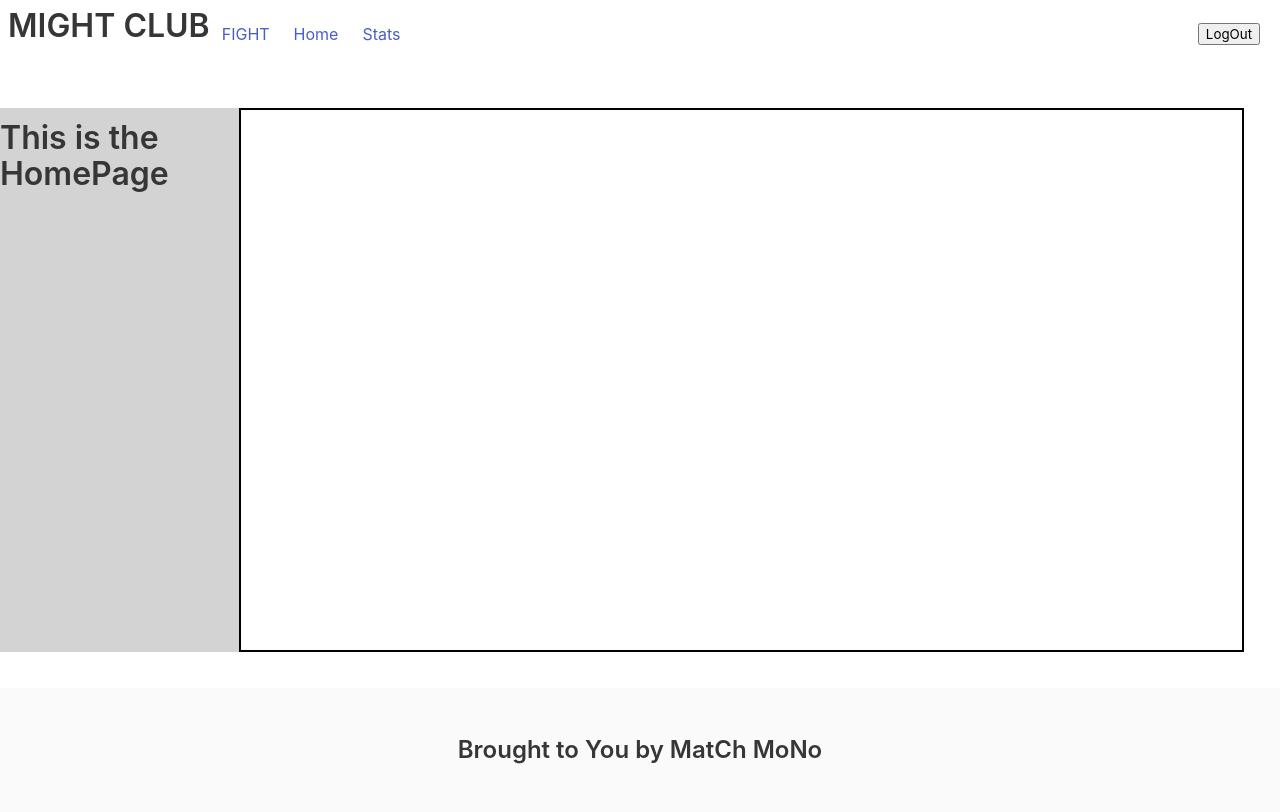
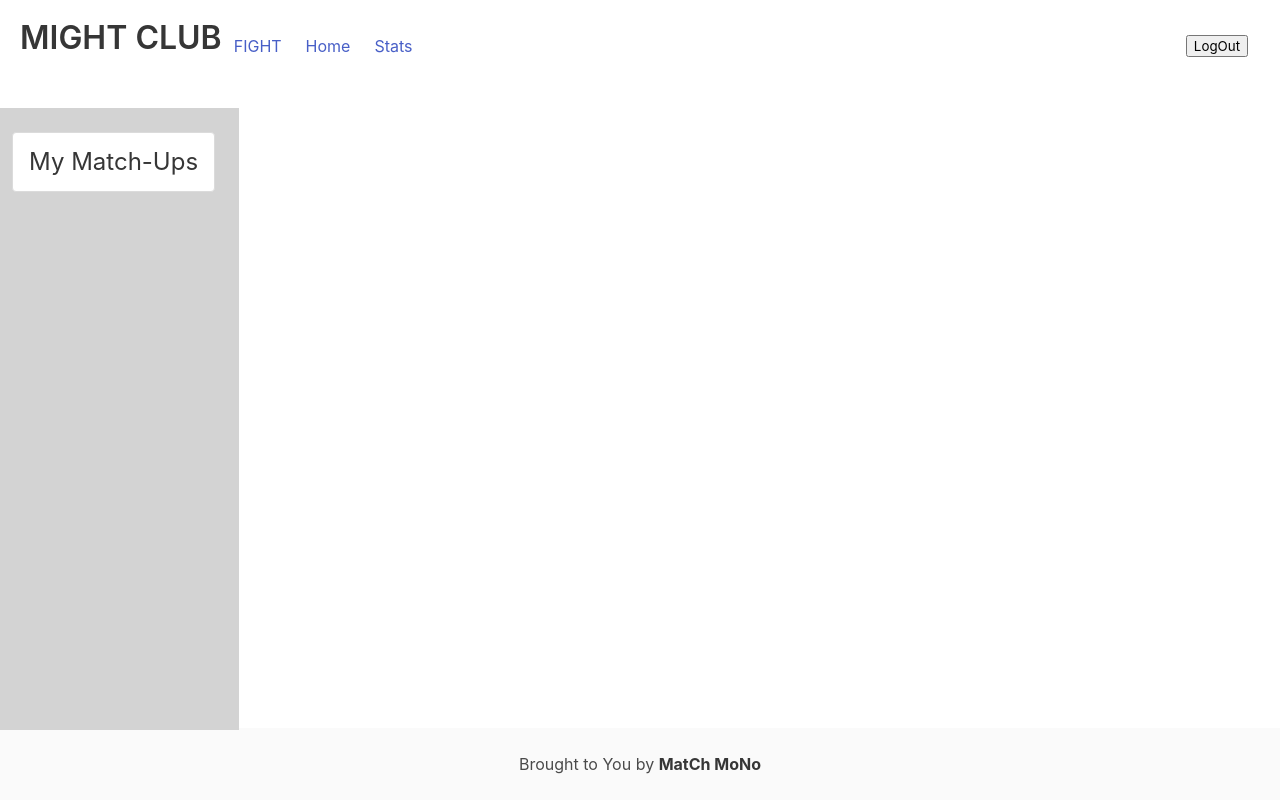
Before and after one commit to nolshark/project_3, a React (Create React App) app in the folder client/: page / in a window 1280 px wide. Shown: the top 812 px of the page. Built offline with nearby package versions, Linux system fonts and the light colour scheme.

Commit message:
Updated Layout

```diff
--- a/client/src/components/Footer/index.js
+++ b/client/src/components/Footer/index.js
@@ -3,10 +3,8 @@ import React from "react";
 const Footer  = () => {
 
     return (
-        <footer class="footer">
-            <div class="content is-small has-text-centered">
-                <h1>Brought to You by MatCh MoNo</h1>
-            </div>
+        <footer class="footer is-small has-text-centered">
+                <h1>Brought to You by <strong>MatCh MoNo</strong></h1>
         </footer>
     );
 };
--- a/client/src/components/Header/index.js
+++ b/client/src/components/Header/index.js
@@ -1,12 +1,11 @@
 import React from "react";
 import NavBar from "./NavBar";
-import { useLocation } from "react-router-dom";
 
 const Header  = () => {
-    let location = useLocation();
+
 
     return (
-        <header class="columns is-centered is-full">
+        <header class="hero">
             <NavBar />
         </header>
     );
--- a/client/src/index.css
+++ b/client/src/index.css
@@ -2,6 +2,10 @@ html,
 body {
     min-height: 100%;
     background-color: rgb(255, 255, 255);
+}
+
+.footer {
+    padding: 1.5rem 1.5rem 1.5rem;
 }
 
 #signMain {
@@ -13,5 +17,5 @@ body {
 }
 
 #mainContainer {
-    min-height: 80vh;
+    min-height: 85vh;
 }
--- a/client/src/pages/Home.js
+++ b/client/src/pages/Home.js
@@ -8,12 +8,16 @@ const Home = () => {
     return (
         <div>
             <Header />
-            <main class="section columns" id="mainContainer" style={{paddingLeft: 0, }}>
+            <main class="section columns" id="mainContainer" style={{paddingLeft: 0, paddingBottom: 10, }}>
                 <div class="column container is-one-fifth" style={{ backgroundColor: "lightgray", }}>
-                    <h1 class="title">This is the HomePage</h1>
+                    <div class="column">
+                        <button class="button is-large is-fullwidth">My Match-Ups</button>
+                    </div>
                 </div>
-                <div class="column container" style={{ border: "2px solid black", maxWidth: "none", }}>
+                <div class="column container" style={{ maxWidth: "none", }}>
+                    <div class="">
 
+                    </div>
                 </div>
             </main>
         </div>
```
